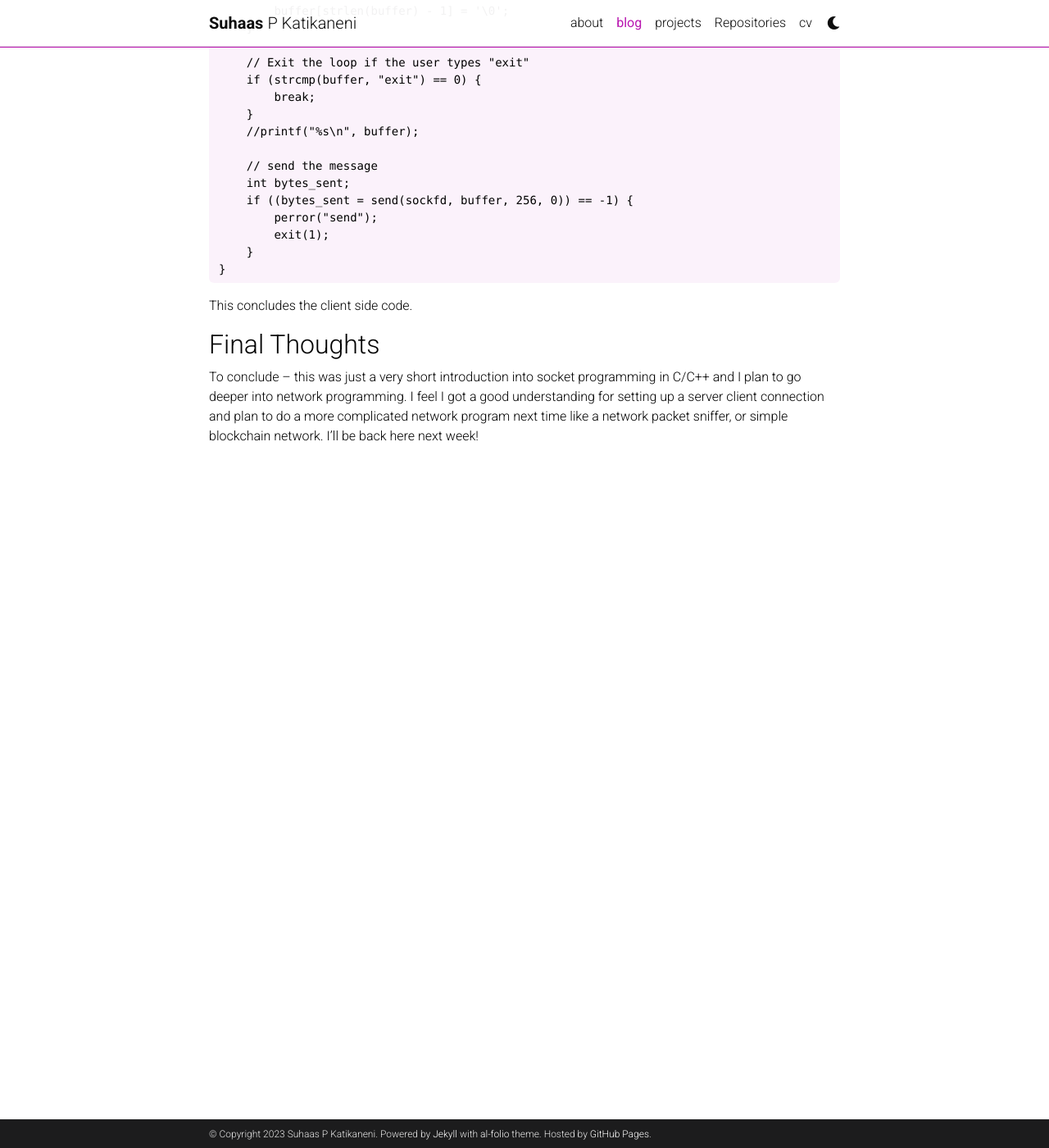
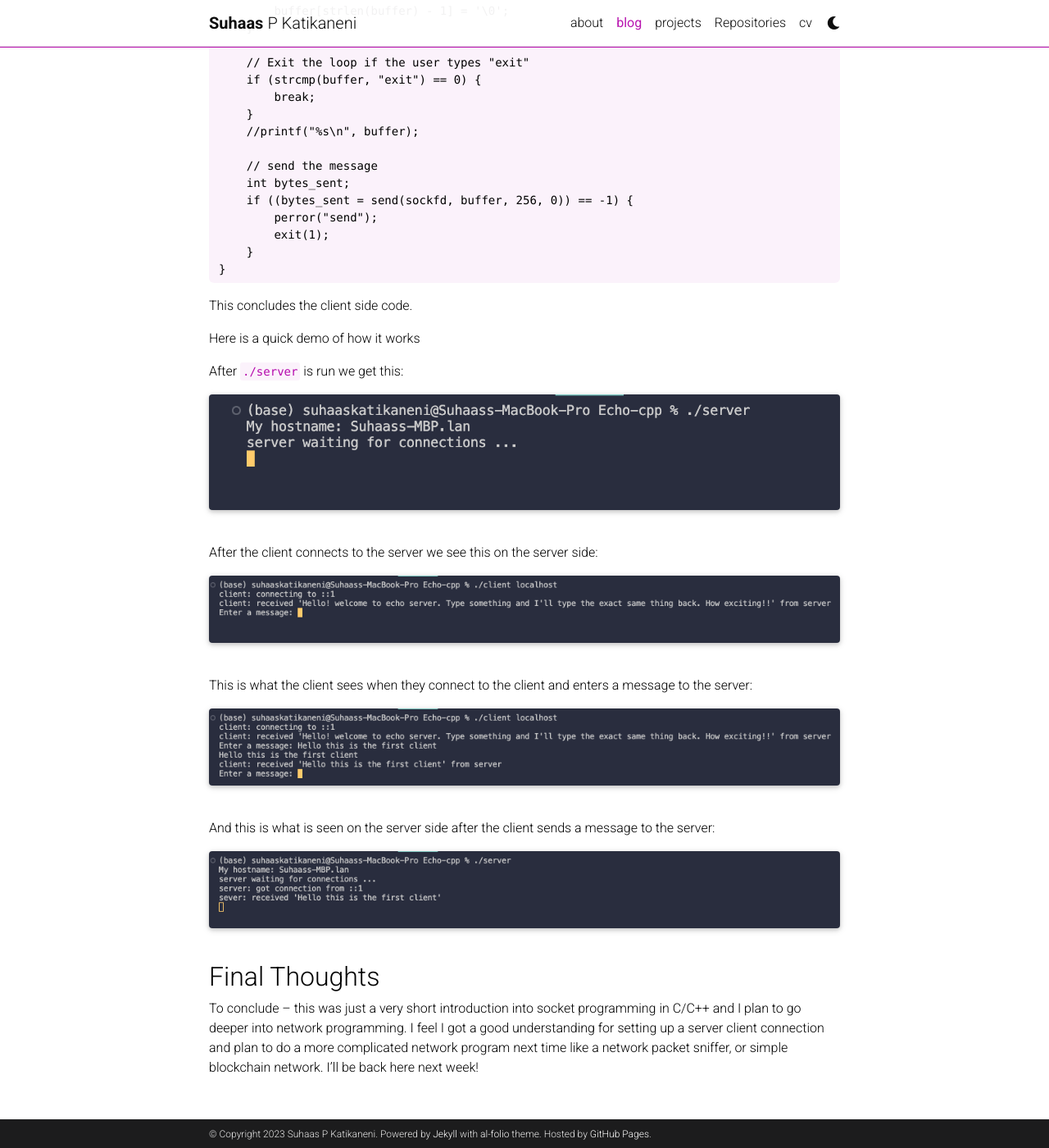
Before and after one commit to spknash/spknash.github.io, a Jekyll site: the page built from _posts/2023-09-09-echo-server-cpp.md, in a window 1280 px wide and 1400 px high, scrolled down 5249 px. Shown: the whole window at 82% size. Built offline with Jekyll 4.4.1, drawn with Linux system fonts in a browser that asks for light colours; full-size pictures stand in for the smaller copies a plugin makes; comment, search, counter and statistics services are not loaded; a style sheet for code colours, icons or effects is not loaded.

Commit message:
final of echo server

```diff
--- a/_posts/2023-09-09-echo-server-cpp.md
+++ b/_posts/2023-09-09-echo-server-cpp.md
@@ -262,6 +262,51 @@ while (1) {
 
 This concludes the client side code.
 
+Here is a quick demo of how it works
+
+After `./server` is run we get this:
+<div class="row">
+    <div class="col-sm mt-3 mt-md-0">
+        {% include figure.html path="assets/img/echo1.png" title="example image" class="img-fluid rounded z-depth-1" %}
+    </div>
+</div>
+<div class="caption">
+
+</div>
+
+After the client connects to the server we see this on the server side:
+
+<div class="row">
+    <div class="col-sm mt-3 mt-md-0">
+        {% include figure.html path="assets/img/echo2.png" title="example image" class="img-fluid rounded z-depth-1" %}
+    </div>
+</div>
+<div class="caption">
+
+</div>
+
+This is what the client sees when they connect to the client and enters a message to the server:
+
+<div class="row">
+    <div class="col-sm mt-3 mt-md-0">
+        {% include figure.html path="assets/img/echo3.png" title="example image" class="img-fluid rounded z-depth-1" %}
+    </div>
+</div>
+<div class="caption">
+
+</div>
+
+And this is what is seen on the server side after the client sends a message to the server:
+
+<div class="row">
+    <div class="col-sm mt-3 mt-md-0">
+        {% include figure.html path="assets/img/echo4.png" title="example image" class="img-fluid rounded z-depth-1" %}
+    </div>
+</div>
+<div class="caption">
+
+</div>
+
 ## Final Thoughts
 
 To conclude -- this was just a very short introduction into socket programming in C/C++ and I plan to go deeper into network programming. I feel I got a good understanding for setting up a server client connection and plan to do a more complicated network program next time like a network packet sniffer, or simple blockchain network. I'll be back here next week!
```
Also changed, not shown: assets/img/echo1.png (added), assets/img/echo2.png (added), assets/img/echo3.png (added), assets/img/echo4.png (added).
